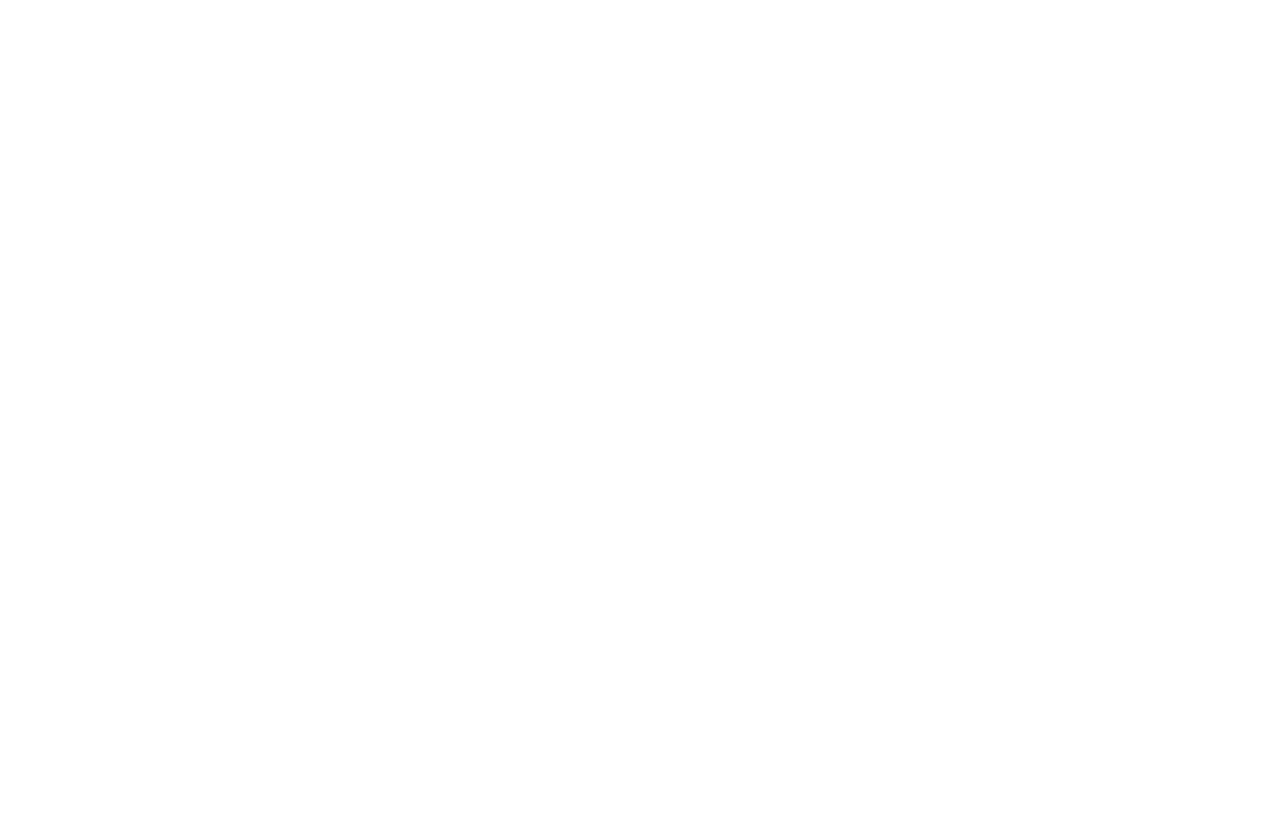
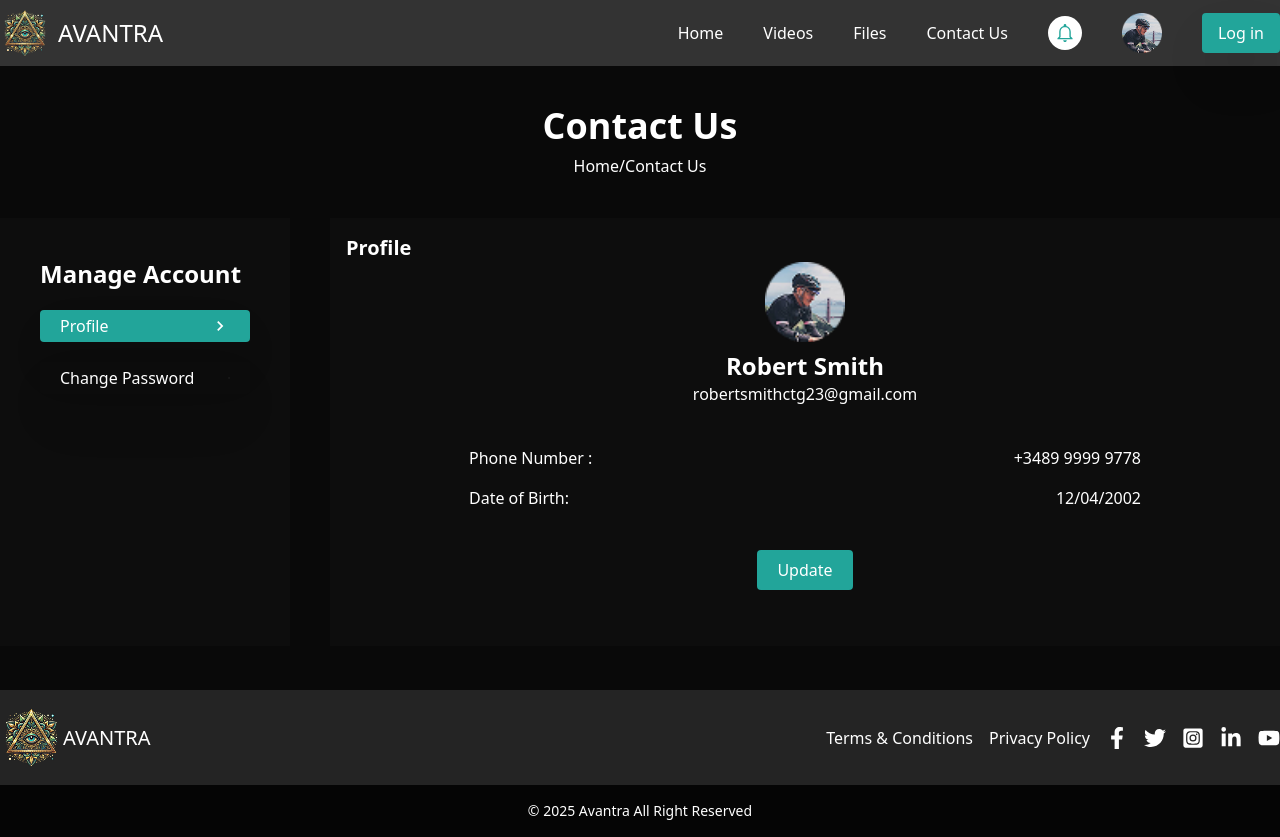
Before and after one commit to goni715/membership-management-website, a React (Vite) app: page /my-profile in a window 1280 px wide. Before the commit this address had no page. Before the commit the page ends 800 px from the top, so only its background shows below. Built offline with nearby package versions, Linux system fonts and the light colour scheme.

Commit message:
Implement profile page

```diff
--- a/src/App.jsx
+++ b/src/App.jsx
@@ -7,7 +7,7 @@
   return (
     <div>
       <NavBar />
-      <div className="min-h-[70vh] bg-[#090909]">
+      <div className="min-h-[78vh] bg-[#090909]">
         <Outlet />
       </div>
       <Footer/>
--- /dev/null
+++ b/src/Components/ChnagePassword/ChnagePassword.jsx
@@ -0,0 +1,9 @@
+import React from 'react'
+
+const ChnagePassword = () => {
+  return (
+    <div>ChnagePassword</div>
+  )
+}
+
+export default ChnagePassword
--- a/src/Components/NavBar/NavBar.jsx
+++ b/src/Components/NavBar/NavBar.jsx
@@ -1,5 +1,6 @@
 import React from 'react'
 import logo from '../../assets/images/logo.png'
+import profile from '../../assets/images/profile1.png'
 import { NavLink } from 'react-router'
 import { IoMdNotificationsOutline } from 'react-icons/io'
 const NavBar = () => {
@@ -20,6 +21,7 @@
                     <NavLink>Files</NavLink>
                     <NavLink to={'/contact-us'}>Contact Us</NavLink>
                     <NavLink to={'/notification'} className={"bg-white p-1.5 rounded-full"}><IoMdNotificationsOutline size={22} color='#22A59A' /></NavLink>
+                    <NavLink to={'/my-profile'}><img src={profile} className='h-10' alt="" /></NavLink>
                     <button className='bg-[#22A59A] px-4 py-2 rounded-sm shadow-2xl'>Log in</button>
                 </div>
             </div>
--- /dev/null
+++ b/src/Components/Profile/Profile.jsx
@@ -0,0 +1,21 @@
+import React from 'react'
+import img from '../../assets/images/profile1.png'
+export const Profile = () => {
+  return (
+    <div className='p-4'>
+        <p className='text-xl font-bold'>Profile</p>
+        <div className='flex justify-center flex-col items-center'>
+            <img src={img} className='h-20' alt="" />
+            <p className='mt-2 text-2xl font-semibold'>Robert Smith</p>
+            <p>robertsmithctg23@gmail.com</p>
+        </div>
+        <div className='max-w-2xl mx-auto my-10 space-y-4'>
+            <p className='flex justify-between'><span>Phone Number :</span> <span>+3489 9999 9778</span></p>
+            <p className='flex justify-between'><span>Date of Birth:</span> <span>12/04/2002</span></p>
+        </div>
+        <div className='flex justify-center my-10'>
+        <button className='bg-[#22A59A] px-5 py-2 rounded-sm cursor-pointer '>Update</button>
+        </div>
+    </div>
+  )
+}
--- /dev/null
+++ b/src/Pages/MyAccount/MyAccount.jsx
@@ -0,0 +1,45 @@
+import React, { useState } from "react";
+import { MdOutlineKeyboardArrowRight } from "react-icons/md";
+import { Link } from "react-router";
+import { Profile } from "../../Components/Profile/Profile";
+import ChnagePassword from "../../Components/ChnagePassword/ChnagePassword";
+
+const MyAccount = () => {
+    const [changeRoute, setChangeRoute] = useState("profile")
+  return (
+    <div className="text-white container mx-auto">
+      <p className="text-center text-4xl font-semibold pt-10">Contact Us</p>
+      <p className="text-center mt-2">Home/Contact Us</p>
+
+      {/* Profile  */}
+
+      <div className="grid grid-cols-12 gap-10 mt-10">
+        <div className="col-span-3 bg-[#0D0D0D] p-10">
+          <p className="text-2xl font-bold pb-5">Manage Account</p>
+          <div className="space-y-5">
+            <p onClick={()=> setChangeRoute('profile')} className={` ${changeRoute === "profile" && "bg-[#22A59A]"} w-full p-1 px-5 rounded-sm shadow-2xl flex items-center justify-between cursor-pointer`}>
+              Profile <MdOutlineKeyboardArrowRight color="white" size={20} />
+            </p>
+            <p onClick={()=> setChangeRoute('password')} className={` ${changeRoute === "password" && "bg-[#22A59A]"} w-full p-1 px-5 rounded-sm shadow-2xl flex items-center justify-between cursor-pointer`}>
+              Change Password{" "}
+              <MdOutlineKeyboardArrowRight color="white" size={2
+
+              } />
+            </p>
+          </div>
+        </div>
+        <div className="col-span-9 bg-[#0D0D0D]">
+            {
+                changeRoute === "profile" && <Profile />
+            }
+            {
+                changeRoute === "password" && <ChnagePassword/>
+            }
+
+        </div>
+      </div>
+    </div>
+  );
+};
+
+export default MyAccount;
--- a/src/Pages/Notification/Notification.jsx
+++ b/src/Pages/Notification/Notification.jsx
@@ -2,7 +2,7 @@
 
 const Notification = () => {
   return (
-    <div className="text-white container mx-auto">
+    <div className="text-white container mx-auto ">
       <p className="text-center text-4xl font-semibold pt-10">Notification</p>
       <p className="text-center mt-2 mb-20">Home / Notification</p>
 
--- a/src/main.jsx
+++ b/src/main.jsx
@@ -10,6 +10,7 @@
 import PrivacyPolicy from "./Pages/PrivacyPolicy/PrivacyPolicy.jsx";
 import TermsConditions from "./Pages/TermsConditions/TermsConditions.jsx";
 import Notification from "./Pages/Notification/Notification.jsx";
+import MyAccount from "./Pages/MyAccount/MyAccount.jsx";
 
 createRoot(document.getElementById("root")).render(
   <StrictMode>
@@ -21,6 +22,8 @@
           <Route path="/privacy-policy" element={<PrivacyPolicy/>} />
           <Route path="/terms-conditions" element={<TermsConditions/>} />
           <Route path="/notification" element={<Notification/>} />
+          <Route path="/my-profile" element={<MyAccount/>} />
+
         </Route>
         <Route path="/login" element={<Login/>} />
         <Route path="/register" element={<Register/>} />
```
Also changed, not shown: src/assets/images/profile1.png (added).
